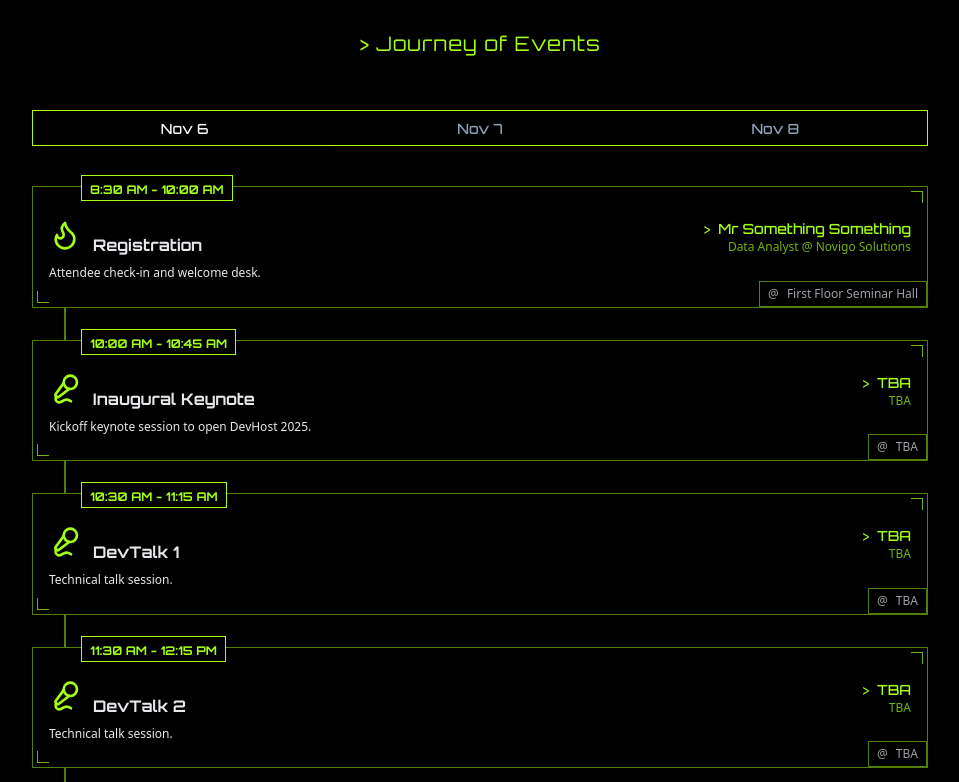
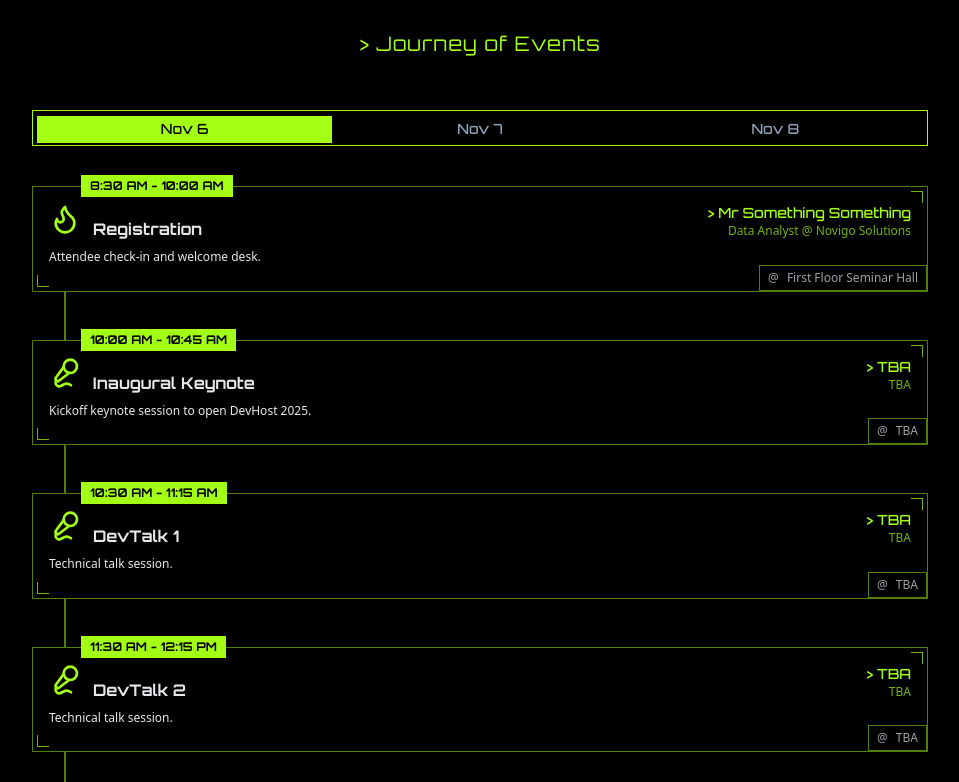
Before and after one commit to josvita0323/devhost-2025, a Next.js app: page / in a window 1280 px wide. Shown: the part 3518-4300 px from the top of the page, without its empty margins (160-1119 px from the left). Built offline with nearby package versions, Linux system fonts and the light colour scheme.

Commit message:
update time on timeline

```diff
--- a/components/Faq.tsx
+++ b/components/Faq.tsx
@@ -9,6 +9,7 @@ import {
   AccordionItem,
   AccordionTrigger,
 } from "@/components/ui/accordion";
+import DecryptText from "./animated/TextAnimation";
 
 gsap.registerPlugin(ScrollTrigger);
 
@@ -78,16 +79,16 @@ export default function FAQ() {
         const items = itemsRef.current.querySelectorAll("[data-faq-item]");
         gsap.fromTo(
           items,
-          { opacity: 0, x: -50 },
+          { opacity: 0, y: 50 },
           {
             opacity: 1,
-            x: 0,
+            y: 0,
             duration: 0.8,
             stagger: 0.1,
             ease: "power2.out",
             scrollTrigger: {
               trigger: itemsRef.current,
-              start: "top 70%",
+              start: "top 20%",
               end: "bottom 30%",
               toggleActions: "play none none reverse",
             },
@@ -102,7 +103,7 @@ export default function FAQ() {
   return (
     <section
       ref={sectionRef}
-      className="relative min-h-screen overflow-hidden px-4 py-24 text-white md:px-8 bg-black"
+      className="relative min-h-screen overflow-hidden bg-black px-4 py-24 text-white md:px-8"
     >
       {/* Enhanced cyberpunk grid background */}
       <div className="pointer-events-none absolute inset-0 bg-[linear-gradient(#a3ff1208_1px,transparent_1px),linear-gradient(90deg,#a3ff1208_1px,transparent_1px)] bg-[size:40px_40px] opacity-30"></div>
@@ -118,9 +119,17 @@ export default function FAQ() {
       <div className="relative mx-auto max-w-4xl">
         {/* Cyberpunk Title with enhanced styling */}
         <div className="relative mb-16 text-center">
-          <h2 className="font-orbitron relative inline-block text-5xl font-bold md:text-7xl">
+          <h2 className="font-orbitron relative mb-6 inline-block text-5xl font-bold md:text-7xl">
             FAQ
           </h2>
+          <DecryptText
+            text="> Answers to Common Questions"
+            startDelayMs={200}
+            trailSize={6}
+            flickerIntervalMs={50}
+            revealDelayMs={100}
+            className="font-orbitron text-primary h-8 text-base tracking-wider md:text-xl"
+          />
         </div>
 
         {/* Enhanced FAQ Accordion with cyberpunk styling */}
--- a/components/Timeline.tsx
+++ b/components/Timeline.tsx
@@ -70,16 +70,16 @@ const CyberpunkTimeline: React.FC = () => {
                     <div className="bg-primary/50 absolute top-0 left-8 h-full w-[2px]" />
 
                     {/* Events Grid */}
-                    <div className="flex w-full flex-col items-center gap-8">
+                    <div className="flex w-full flex-col items-center gap-12">
                       {day.events.map((event) => (
                         <div
                           key={event.id}
-                          className="border-primary/50 relative w-full max-w-4xl border bg-black p-4 pl-4"
+                          className="border-primary/50 relative w-full max-w-4xl border bg-black p-4 pt-0 pl-4"
                         >
                           {/* Time badge */}
                           <div className="absolute -top-3 left-12">
-                            <div className="border-primary border bg-black px-2">
-                              <span className="font-orbitron text-primary text-xs font-bold">
+                            <div className="border-primary bg-primary flex items-center border px-2 py-0.5">
+                              <span className="font-orbitron text-xs font-bold text-black">
                                 {event.displayTime}
                               </span>
                             </div>
@@ -110,10 +110,14 @@ const CyberpunkTimeline: React.FC = () => {
                               <div className="flex w-full flex-col items-end pb-6 text-right text-xs sm:pb-0">
                                 {event.speaker && (
                                   <div className="font-orbitron flex items-center justify-end gap-2 text-xs sm:text-sm">
-                                    <span className="text-primary">&gt;</span>
-                                    <span className="text-primary font-medium">
-                                      {event.speaker}
-                                    </span>
+                                    <DecryptText
+                                      text={`> ${event.speaker}`}
+                                      startDelayMs={200}
+                                      trailSize={4}
+                                      flickerIntervalMs={50}
+                                      revealDelayMs={50}
+                                      className="text-primary h-5 font-medium"
+                                    />
                                   </div>
                                 )}
                                 {event.role && (
@@ -126,14 +130,16 @@ const CyberpunkTimeline: React.FC = () => {
                           </div>
 
                           {/* Venue */}
-                          <div className="absolute right-0 bottom-0">
-                            <div className="border-primary/50 border bg-black px-2 py-1">
-                              <span className="flex items-center gap-2 text-xs text-zinc-400">
-                                <span>@</span>
-                                <span>{event.venue}</span>
-                              </span>
+                          {event.venue && (
+                            <div className="absolute right-0 bottom-0 w-full sm:w-auto">
+                              <div className="border-primary/50 border-t bg-black px-2 py-1 sm:border">
+                                <span className="flex items-center justify-center gap-2 text-xs text-zinc-400">
+                                  <span>@</span>
+                                  <span>{event.venue}</span>
+                                </span>
+                              </div>
                             </div>
-                          </div>
+                          )}
 
                           {/* Corner accents */}
                           <div className="absolute top-0 right-0 h-6 w-6">
--- a/components/ui/tabs.tsx
+++ b/components/ui/tabs.tsx
@@ -42,7 +42,7 @@ function TabsTrigger({
     <TabsPrimitive.Trigger
       data-slot="tabs-trigger"
       className={cn(
-        "data-[state=active]:bg-background dark:data-[state=active]:text-foreground focus-visible:border-ring focus-visible:ring-ring/50 focus-visible:outline-ring dark:data-[state=active]:border-input dark:data-[state=active]:bg-background text-foreground dark:text-muted-foreground inline-flex h-[calc(100%-1px)] flex-1 items-center justify-center gap-1.5 rounded-md border border-transparent px-2 py-1 text-sm font-medium whitespace-nowrap transition-[color,box-shadow] focus-visible:ring-[3px] focus-visible:outline-1 disabled:pointer-events-none disabled:opacity-50 data-[state=active]:shadow-sm [&_svg]:pointer-events-none [&_svg]:shrink-0 [&_svg:not([class*='size-'])]:size-4",
+        "data-[state=active]:bg-primary focus-visible:border-ring focus-visible:ring-ring/50 focus-visible:outline-ring dark:data-[state=active]:border-input inline-flex h-[calc(100%-1px)] flex-1 items-center justify-center gap-1.5 border border-transparent px-2 py-1 text-sm font-medium whitespace-nowrap focus-visible:ring-[3px] focus-visible:outline-1 disabled:pointer-events-none disabled:opacity-50 data-[state=active]:text-black data-[state=active]:shadow-sm [&_svg]:pointer-events-none [&_svg]:shrink-0 [&_svg:not([class*='size-'])]:size-4",
         className,
       )}
       {...props}
```
